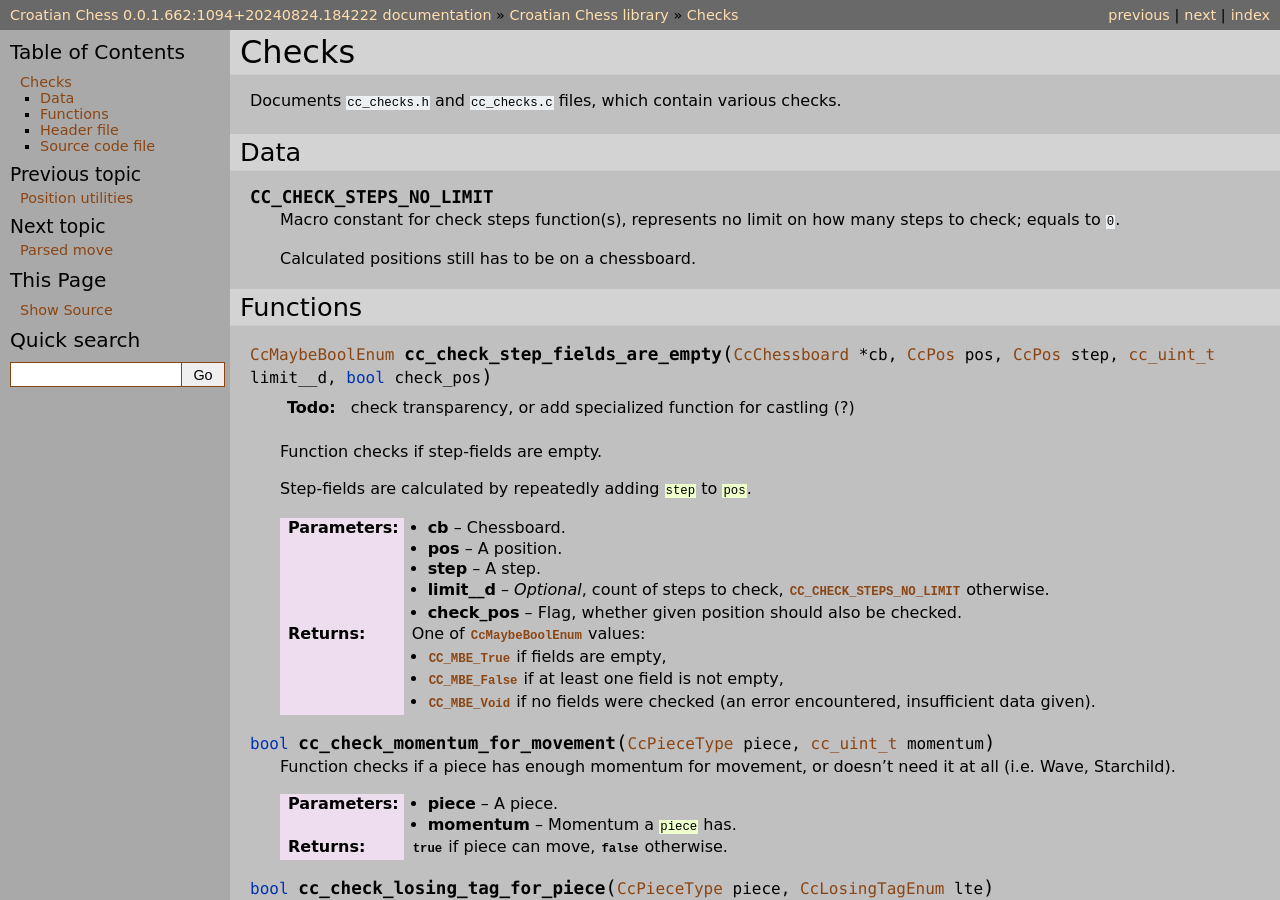
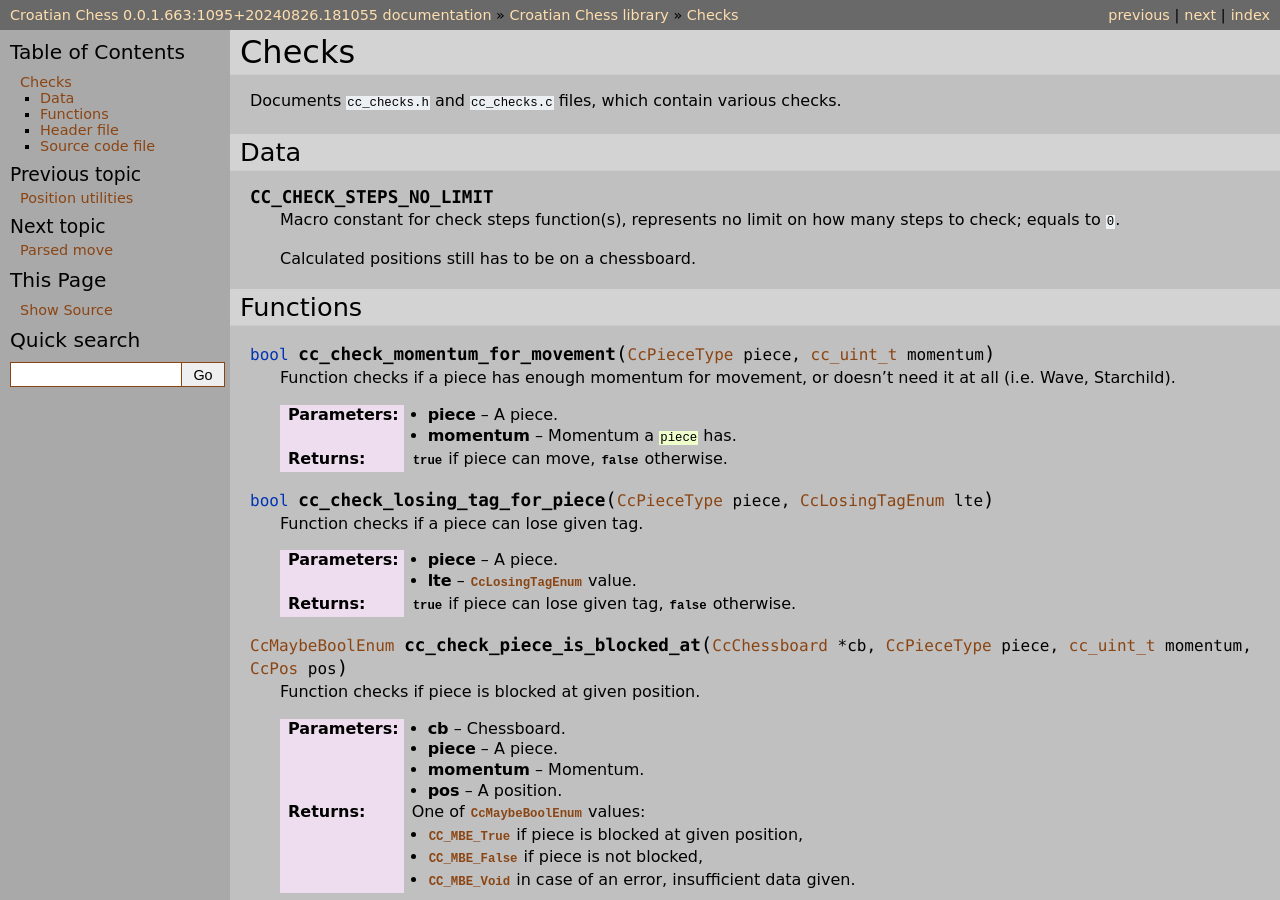
Before and after one commit to mmlacak/crochess, a Sphinx documentation site: the page built from docs/source/libcc/ccchecks.rst, in a window 1280 px wide and 900 px high. Built offline with Sphinx 7.4.7, drawn with Linux system fonts in a browser that asks for light colours; some of the changed text lies outside the part shown.

```diff
--- a/docs/source/conf.py
+++ b/docs/source/conf.py
@@ -26,10 +26,10 @@ copyright = '2021, Mario Mlačak'
 author = 'Mario Mlačak'
 
 # The short X.Y version
-version = "0.0.1.662:1094+20240824.184222"   # docs-new-lib-short-version-major-minor-feature-commit+meta~breaks-place-marker
+version = "0.0.1.663:1095+20240826.181055"   # docs-new-lib-short-version-major-minor-feature-commit+meta~breaks-place-marker
 
 # The full version, including alpha/beta/rc tags
-release = "0.0.1.662:1094+20240824.184222"   # docs-new-lib-full-version-major-minor-feature-commit+meta~breaks-place-marker
+release = "0.0.1.663:1095+20240826.181055"   # docs-new-lib-full-version-major-minor-feature-commit+meta~breaks-place-marker
 
 
 # -- General configuration ---------------------------------------------------
--- a/docs/source/libcc/ccchecks.rst
+++ b/docs/source/libcc/ccchecks.rst
@@ -28,25 +28,6 @@ Data
 
 Functions
 ---------
-
-.. c:function:: CcMaybeBoolEnum cc_check_step_fields_are_empty( CcChessboard * cb, CcPos pos, CcPos step, cc_uint_t limit__d, bool check_pos )
-
-    .. todo:: check transparency, or add specialized function for castling (?)
-
-    Function checks if step-fields are empty.
-
-    Step-fields are calculated by repeatedly adding :c:`step` to :c:`pos`.
-
-    :param cb: Chessboard.
-    :param pos: A position.
-    :param step: A step.
-    :param limit__d: *Optional*, count of steps to check, :c:macro:`CC_CHECK_STEPS_NO_LIMIT` otherwise.
-    :param check_pos: Flag, whether given position should also be checked.
-    :returns: One of :c:enum:`CcMaybeBoolEnum` values:
-
-        * :c:enumerator:`CC_MBE_True` if fields are empty,
-        * :c:enumerator:`CC_MBE_False` if at least one field is not empty,
-        * :c:enumerator:`CC_MBE_Void` if no fields were checked (an error encountered, insufficient data given).
 
 .. c:function:: bool cc_check_momentum_for_movement( CcPieceType piece, cc_uint_t momentum )
 
```
Also changed, not shown: other parts of docs/source/libcc/ccchecks.rst (+15 -0 lines), 1 other file.
